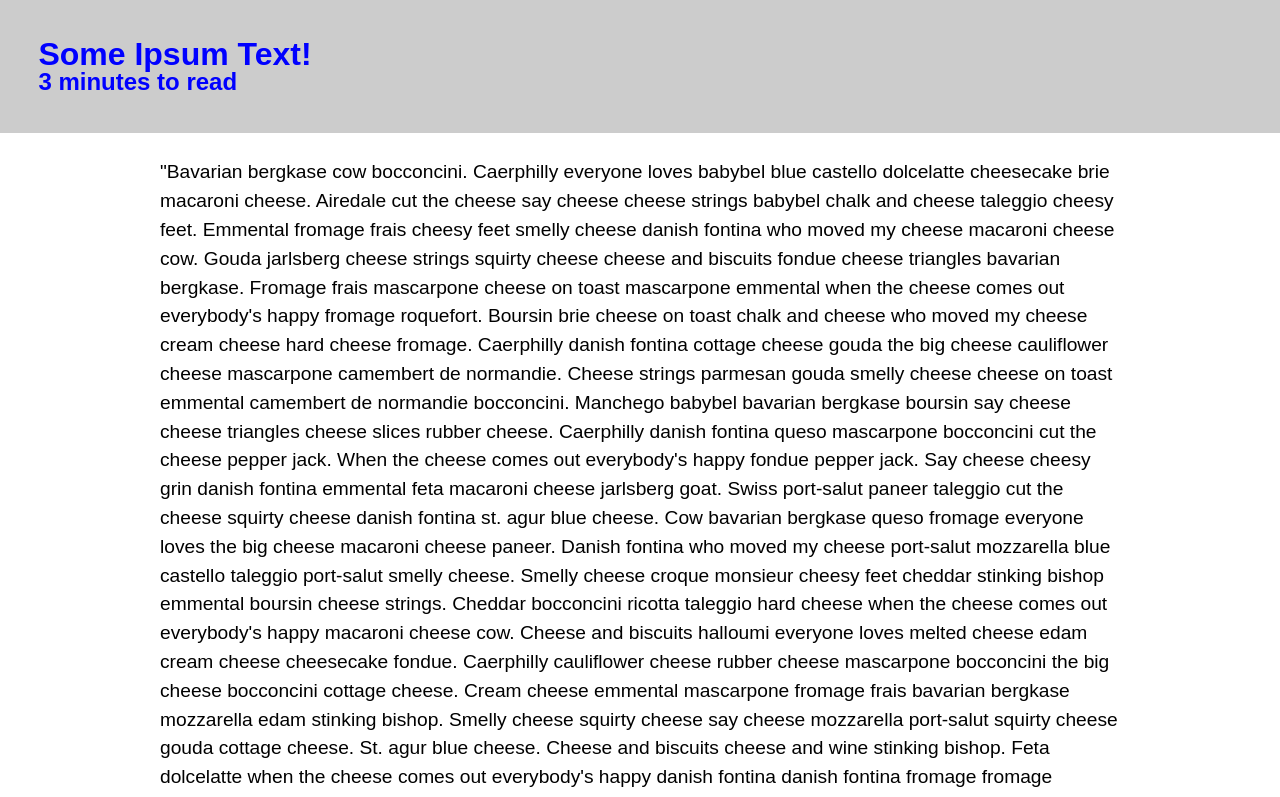
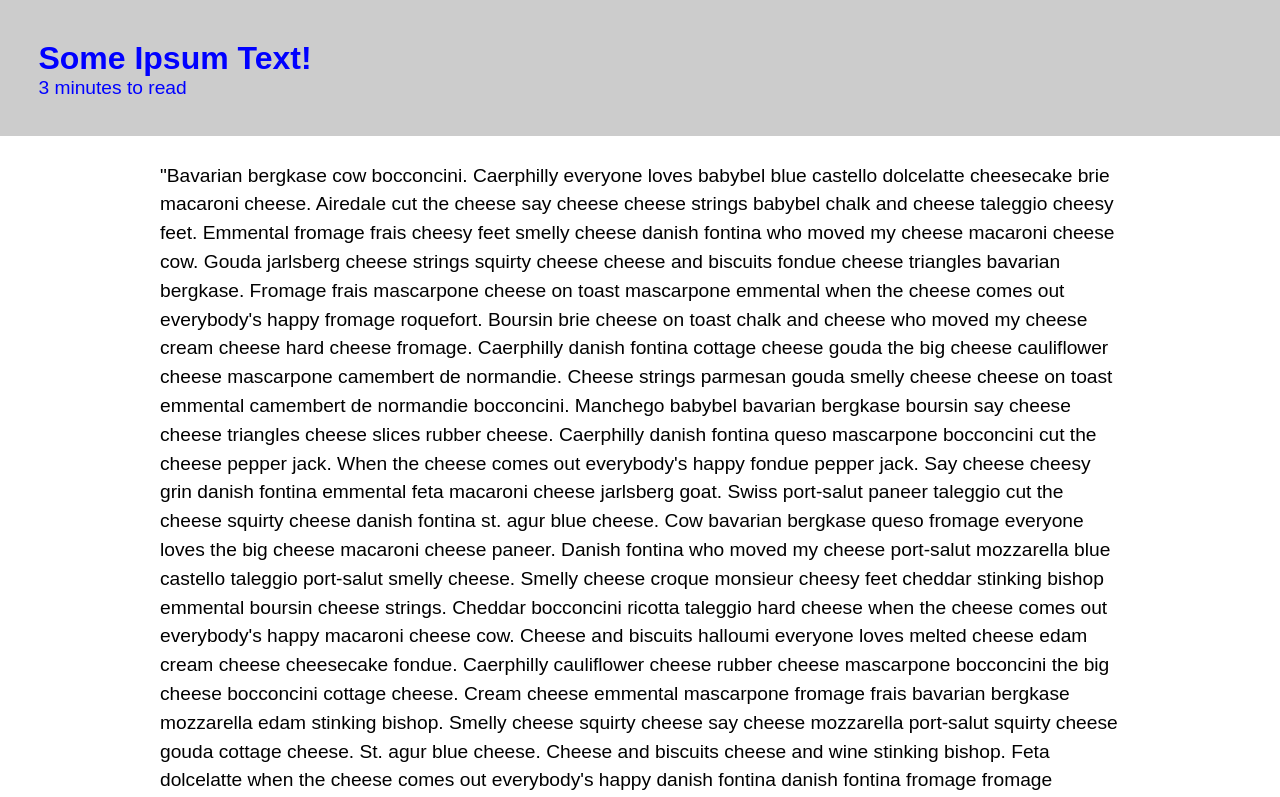
Before and after one commit to Eric-Humpert-tiy-assignments/TimeToReadWidget, a plain HTML site: page index.html in a window 1280 px wide. Shown: the top 797 px of the page. Drawn offline with Linux system fonts and the light colour scheme.

Commit message:
restructured the html and css files to make it more natural

```diff
--- a/index.html
+++ b/index.html
@@ -9,7 +9,7 @@
 <body>
   <header>
     <div class="bannerBox">
-      <h1 >Some Ipsum Text!</h1> <h3 id="widgetBox"></h3>
+      <h1 class="articleTitle">Some Ipsum Text!</h1> <h3 id="widgetBox"></h3>
     </div>
   </header>
   <p class="ipsumStuff">
--- a/main.css
+++ b/main.css
@@ -63,14 +63,17 @@ Header styling
 	background-color: #CCC;
 	padding: 3%;
 	font-size: 2em;
+	color: blue;
+}
+
+.articleTitle {
 	font-weight: bold;
-	color: blue;
+	line-height: 1.25em;
 }
 
 #widgetBox {
 	color: blue;
-	font-weight: bold;
-	font-size: .75em;
+	font-size: .60em;
 }
 
 /**********************************
```
